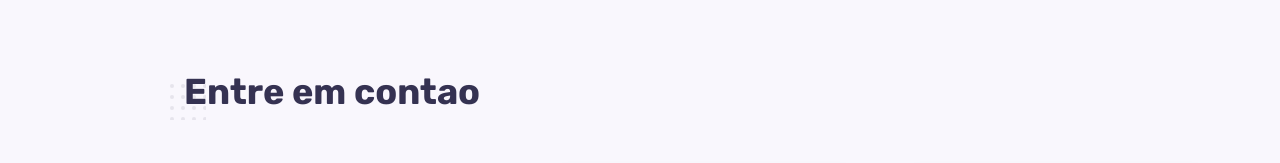
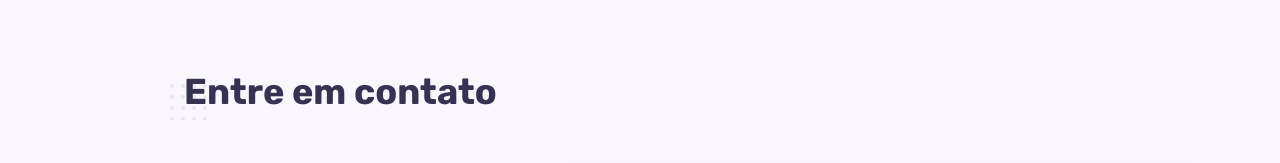
Before and after one commit to Brunogpr/meu-portifolio, a React (Create React App) app: page / in a window 1280 px wide. Shown: the part 3813-3976 px from the top of the page. Built offline with nearby package versions, Linux system fonts and the light colour scheme.

Commit message:
Curriculo disponivel para download

```diff
--- a/src/components/about/about.jsx
+++ b/src/components/about/about.jsx
@@ -17,7 +17,7 @@ const About = () => {
                         <p className="about__description">
                             Trabalho atualmente com desenvolvimento RPA em Python, realizo integrações de API externa com sistemas internos para melhoria do desempenho das funções. Desenvolvo tambem melhorias em telas do Logix(TOTVS) e realizo criação de dashbords no PBI para acompanhamento de indicadores.
                         </p>
-                        <a href="../assets/curriculo/Curriculo_Bruno_2024.docx" download className="btn">Download CV</a>
+                        <a href="/Curriculo_Bruno_2024.docx" download className="btn">Download CV</a>
                     </div>
 
                     <div className="about__skills grid">
--- a/src/components/contact/contact.jsx
+++ b/src/components/contact/contact.jsx
@@ -4,7 +4,7 @@ import "./contact.css";
 const Contact = () => {
     return (
         <section className="contact container section" id='contact'>
-            <h2 className="section__title">Entre em contao</h2>
+            <h2 className="section__title">Entre em contato</h2>
 
             <div className="contact__container grid">
                 <div className="contact__info">
```
Also changed, not shown: 1 other file (tests, documents, lock files or other folders).
